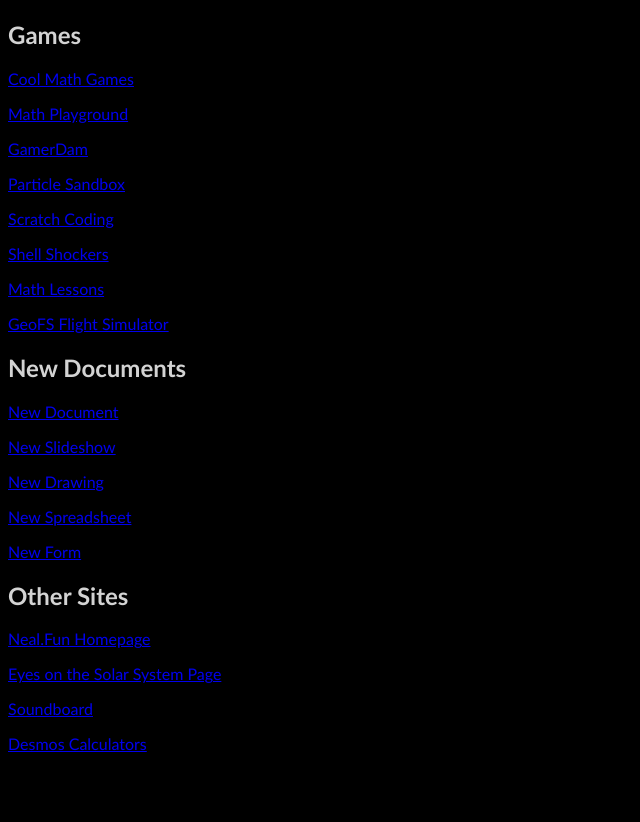
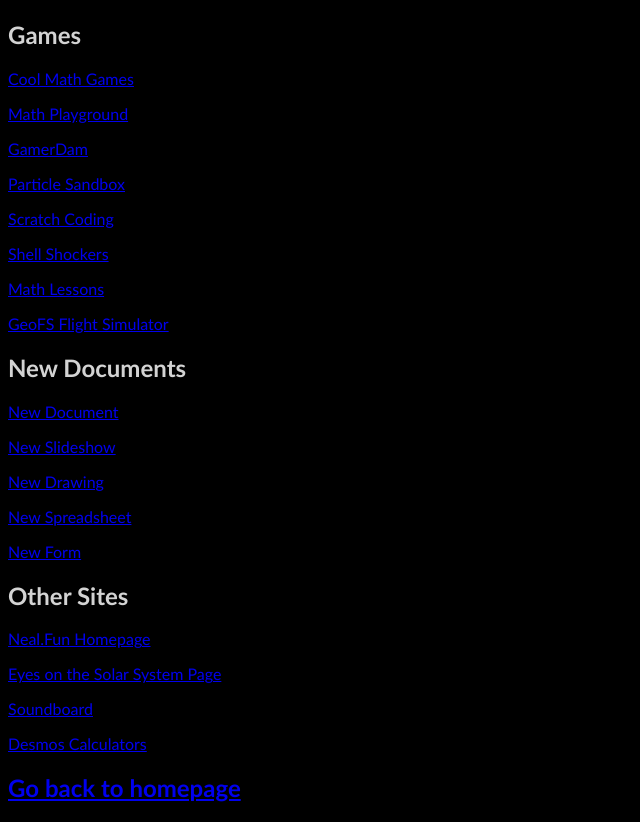
Before and after one commit to 123Lniner/Gaming-Site, a plain HTML site: page index.html in a window 1280 px wide. Shown: the whole page, without its empty margins (0-640 px from the left). Before the commit the page ends 800 px from the top, so only its background shows below. Drawn offline with Linux system fonts and the light colour scheme.

Commit message:
Update index.html

```diff
--- a/index.html
+++ b/index.html
@@ -30,5 +30,6 @@
 <p><a href="https://eyes.nasa.gov/apps/solar-system/#/earth" target ="_blank">Eyes on the Solar System Page</a></p>
 <p><a href="https://thirtydollar.website" target="_blank">Soundboard</a></p>
 <p><a href="calculators.html" target="_self">Desmos Calculators</a></p>
+<h2><a href="https://123lniner.github.io/123Lniner/" target="_self">Go back to homepage</a></h2>
 </body>
 </html>
```
